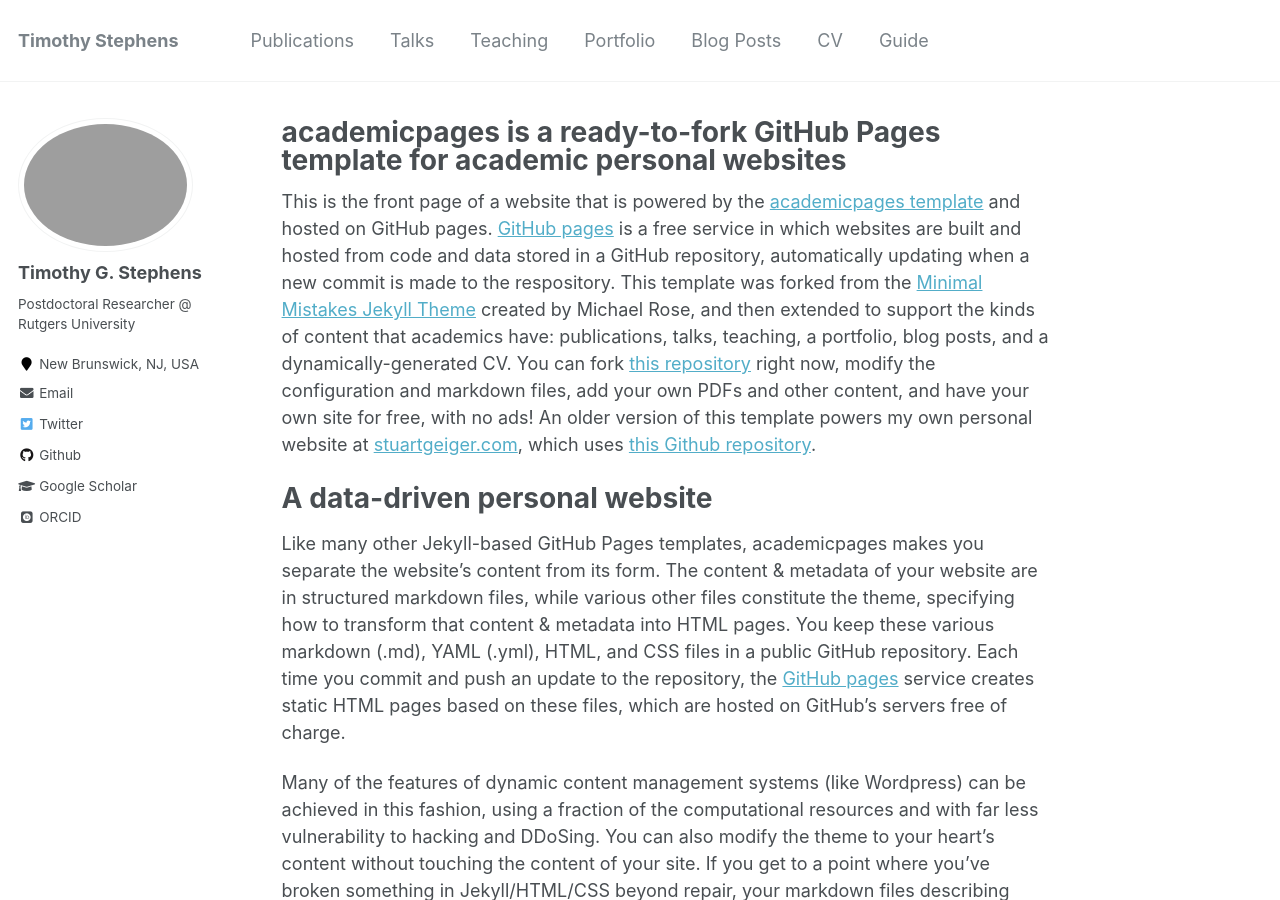
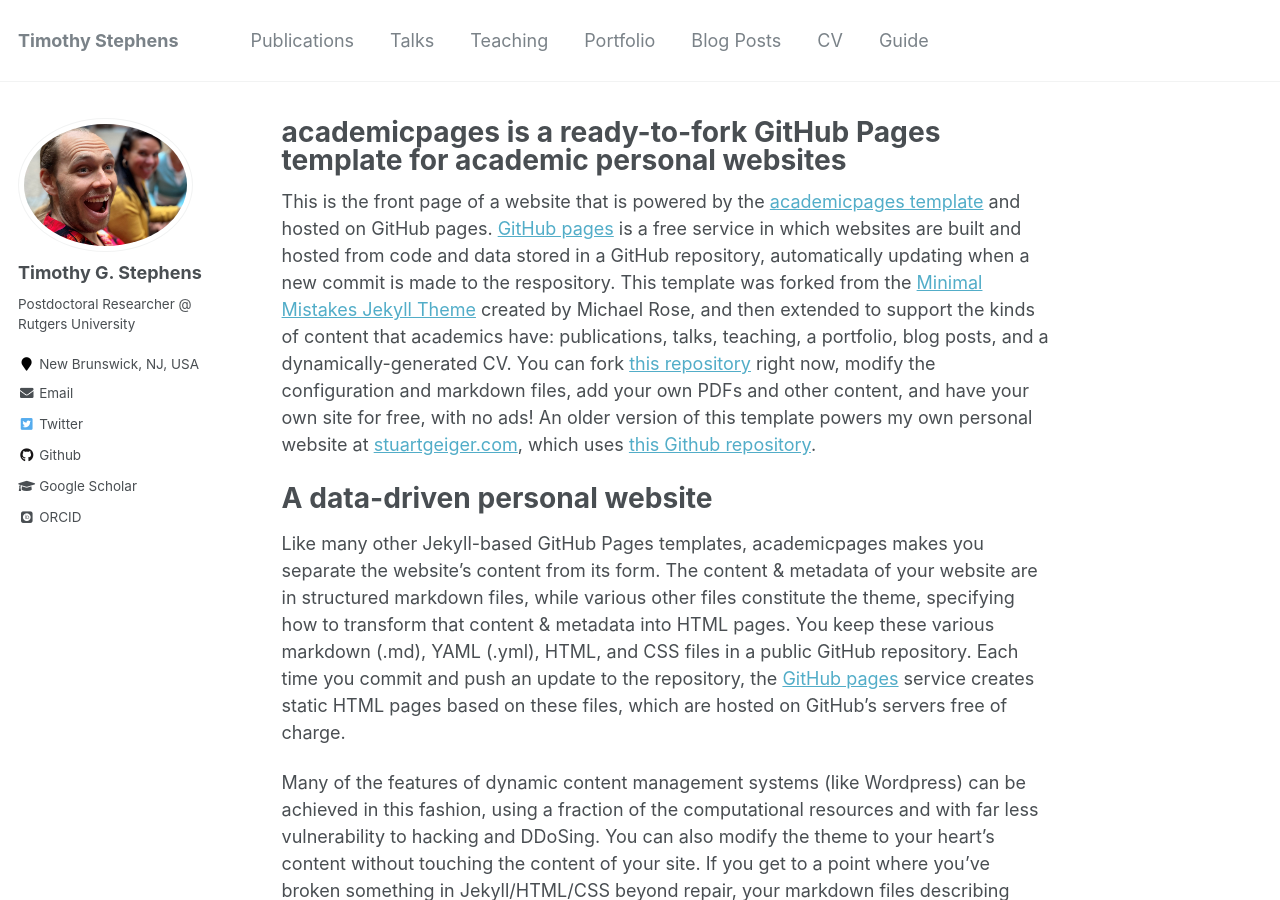
Before and after one commit to TimothyStephens/timothystephens.github.io, a Jekyll site: the page built from _pages/about.md, in a window 1280 px wide and 900 px high. Built offline with Jekyll 4.4.1, drawn with Linux system fonts in a browser that asks for light colours; some web fonts are replaced.

Commit message:
Update pages on Sun Oct  2 16:34:28 EDT 2022

```diff
--- a/_config.yml
+++ b/_config.yml
@@ -81,7 +81,7 @@ analytics:
 # Site Author
 author:
   name             : "Timothy G. Stephens" # Sidebar name
-  avatar           : "profile.jpg"
+  avatar           : "profile_small.jpg"
   bio              : "Postdoctoral Researcher @ Rutgers University"
   location         : "New Brunswick, NJ, USA"
   employer         :
```
Also changed, not shown: images/profile_small.jpg (added).
